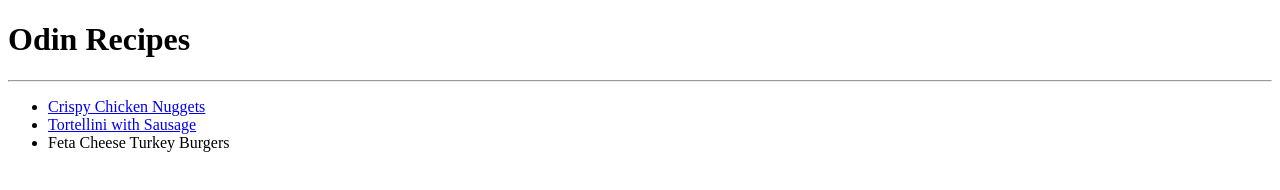
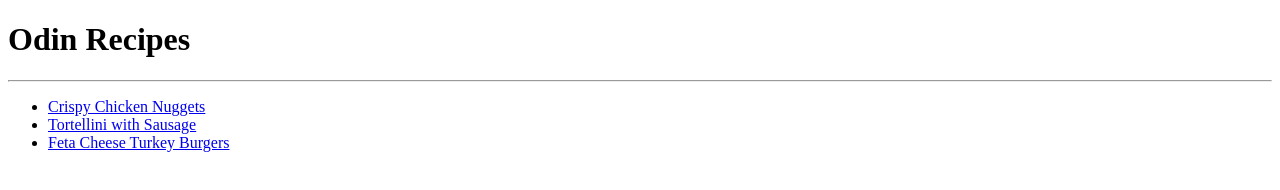
Before and after one commit to niks96/odin-recipes, a plain HTML site: page index.html in a window 1280 px wide. Drawn offline with Linux system fonts and the light colour scheme.

Commit message:
Fixed link

```diff
--- a/index.html
+++ b/index.html
@@ -12,7 +12,7 @@
     <ul>
         <li><a href="/recipes/nuggets.html">Crispy Chicken Nuggets</a></li>
         <li><a href="/recipes/tortelini.html">Tortellini with Sausage</a></li>
-        <li><a href="/recipes/feta-burger.html"></a>Feta Cheese Turkey Burgers</li>
+        <li><a href="/recipes/feta-burger.html">Feta Cheese Turkey Burgers</a></li>
     </ul>
 
 
```
